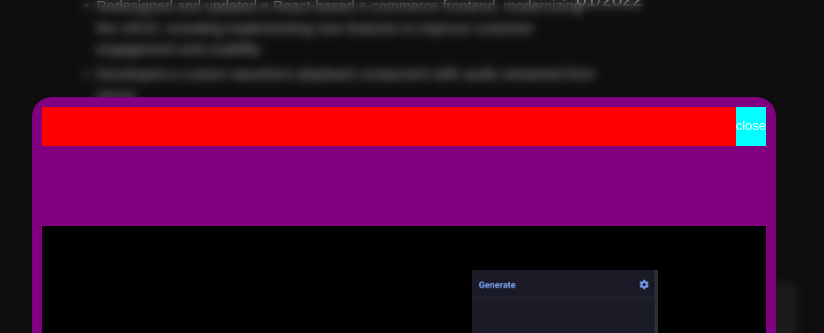
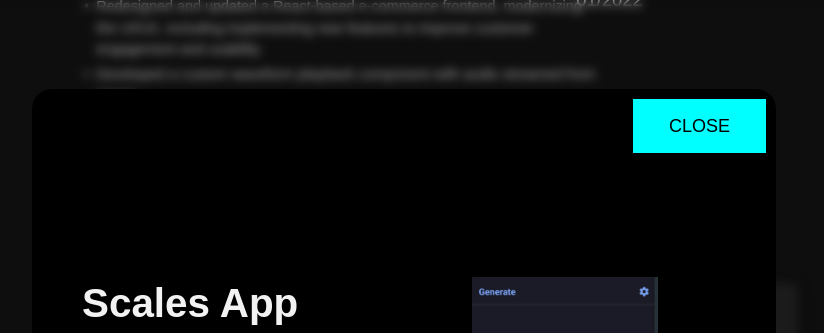
Before and after one commit to sethclim/my-portfolio, an Astro site: page / in a window 1280 px wide. Both pictures are taken after a click on the button 488 px from the left and 399 px from the top of the page. Shown: the top 333 px of the page, without its empty margins (236-1060 px from the left). Built offline with nearby package versions, Linux system fonts and the light colour scheme; Astro itself is replaced by a stand-in of ours.

Commit message:
fixed close button

```diff
--- a/src/components/modal/modal.jsx
+++ b/src/components/modal/modal.jsx
@@ -24,9 +24,13 @@ function Modal({ children, isOpen, handleClose }) {
 				<div className={styles.modal} ref={nodeRef} onClick={() => handleClose(true)}>
 					<div className={styles.modalContent}  onClick={(e) => e.stopPropagation()} >
 						<div className={styles.buttonContainer}>
-							<button onClick={handleClose} className={styles.modalClose}>close</button>
+							<button onClick={handleClose} className={styles.modalClose}>
+							   <span>CLOSE</span>
+							</button>
 						</div>
-						{children}
+						<div className={styles.scrollable}>
+							{children}
+						</div>
 					</div>
 				</div>
 			</ReactPortal>
--- a/src/components/modal/modal.module.scss
+++ b/src/components/modal/modal.module.scss
@@ -38,8 +38,7 @@
   border-radius: 1rem;
 
   overflow: hidden;
-  overflow-y: scroll;
-  background-color: purple;
+
   padding: 10px;
 
   @include breakpoints.sm{
@@ -58,31 +57,29 @@
   //flex justify-end bg-red w-full
   display: flex;
   justify-content: flex-end;
-  background-color: red;
   width: 100%;
 }
 
 //bg-black text-white text-xs p-1 pl-2 pr-2 cursor-pointer m-2 justify-center items-center h-40 w-60
 .modalClose{
-  background-color: #000000;
+  background-color: white;
   // color: white;
   // font-size: large;
 
 
-  color: white;
-  font-size: small;
+  color: black;
+  font-size: large;
 
   // padding: 1em;
-  // padding-left: 2em;
-  // padding-right: 2em;
+  padding-left: 2em;
+   padding-right: 2em;
   cursor: pointer;
   // margin: 2em;
   // display: flex;
   // justify-content: center;
   // align-items: center;
-  height: 8em;
-  width: 100%;
-  background-color: orange;
+  height: 2em;
+  width: fit-content;
 
   @include breakpoints.sm{
     width: fit-content;
@@ -90,3 +87,9 @@
     background-color: aqua;
   }
 }
+
+.scrollable{
+  overflow-x: hidden;
+  overflow-y: scroll;
+  width: 100%;
+}
```
